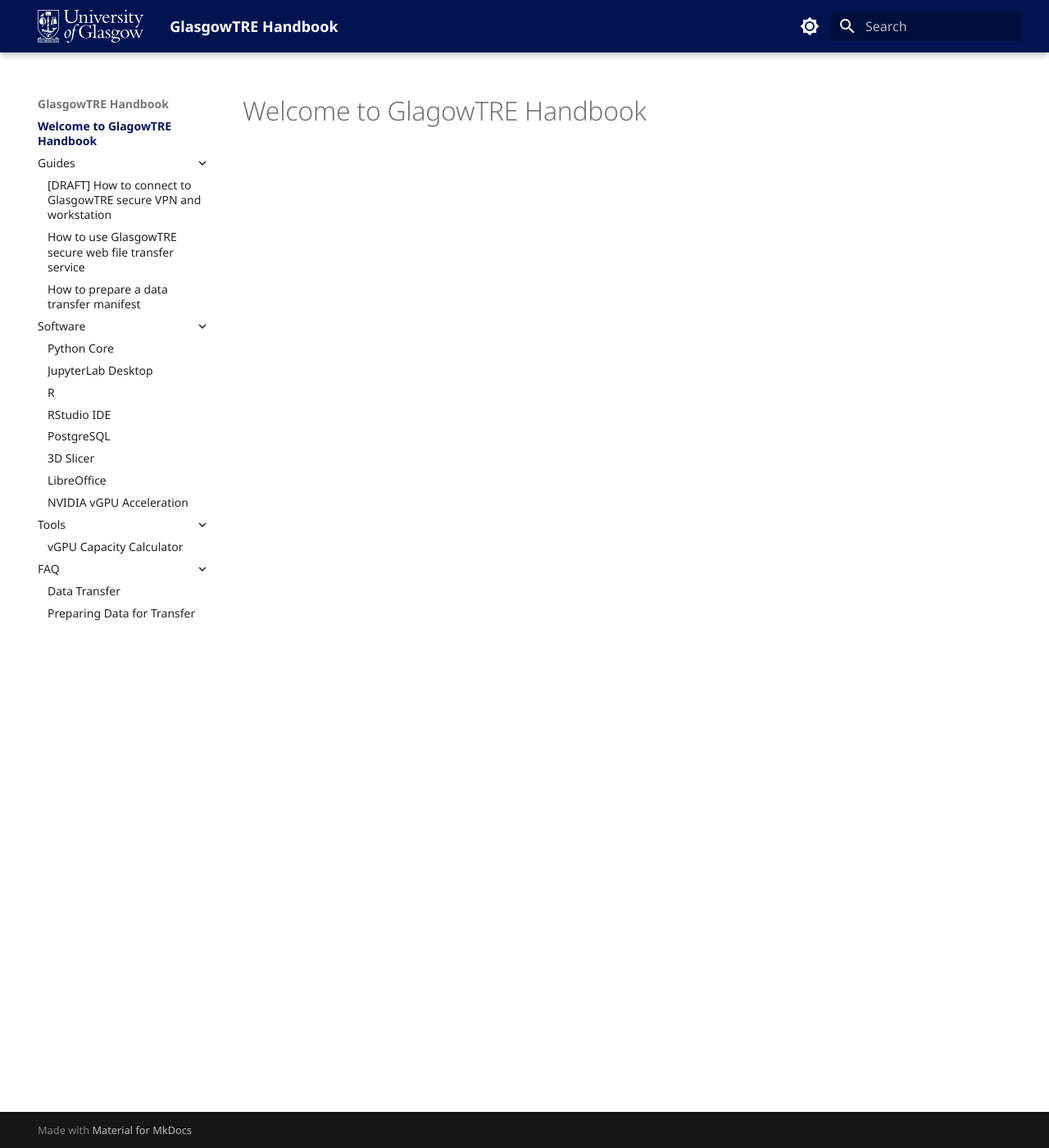
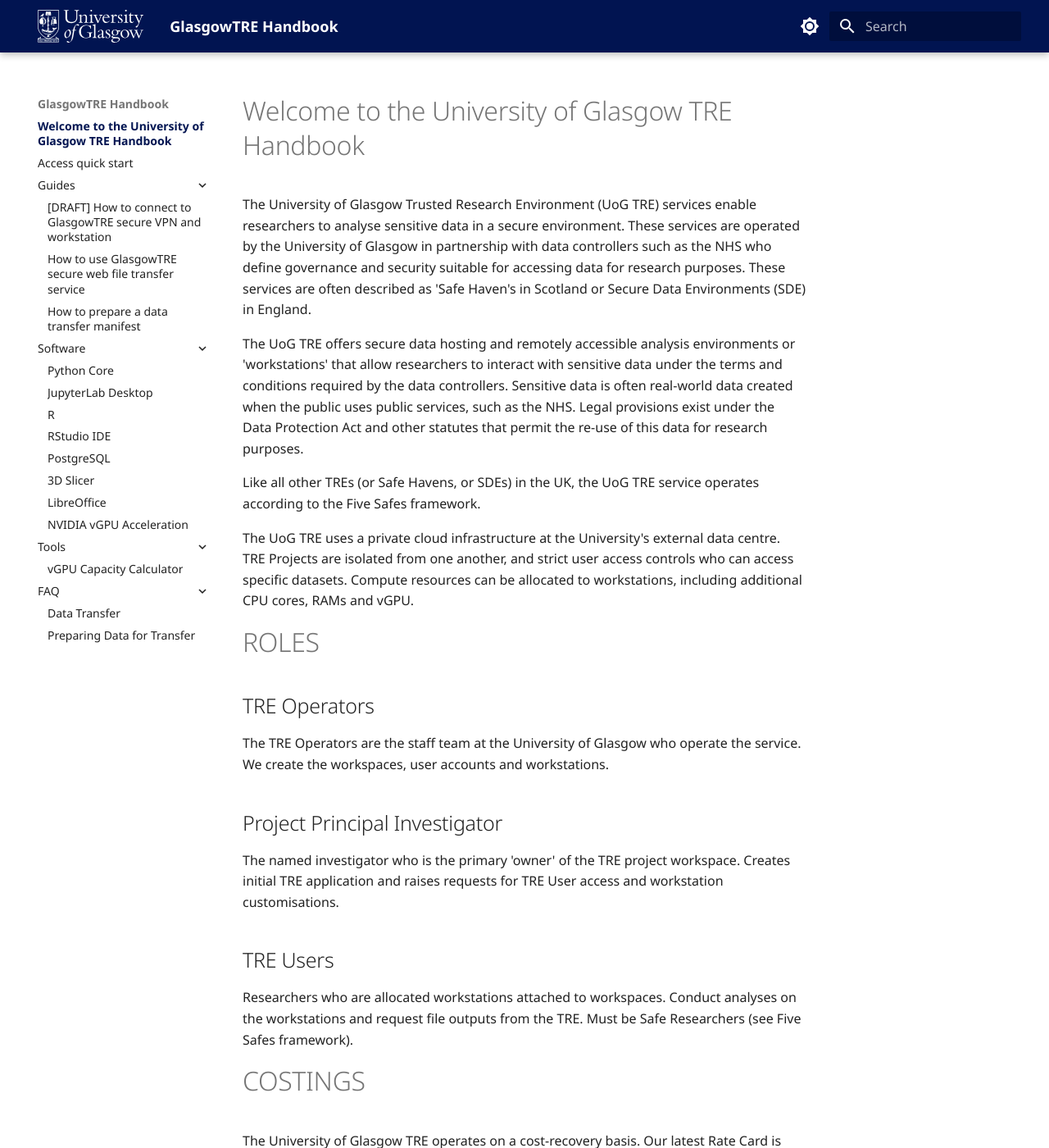
Before and after one commit to glasgowtre/glasgowtre.github.io, an MkDocs documentation site: the page built from docs/index.md, in a window 1280 px wide and 1400 px high. Shown: the whole window at 82% size. Built offline with MkDocs 1.6.1 and Material for MkDocs 9.7.7, drawn with Linux system fonts in a browser that asks for light colours; some of the changed text lies outside the part shown.

Commit message:
docs: update homepage and add access quick start page verbatim

```diff
--- a/docs/index.md
+++ b/docs/index.md
@@ -1 +1,29 @@
-# Welcome to GlagowTRE Handbook
+# Welcome to the University of Glasgow TRE Handbook
+
+The University of Glasgow Trusted Research Environment (UoG TRE) services enable researchers to analyse sensitive data in a secure environment. These services are operated by the University of Glasgow in partnership with data controllers such as the NHS who define governance and security suitable for accessing data for research purposes. These services are often described as 'Safe Haven's in Scotland or Secure Data Environments (SDE) in England.
+
+The UoG TRE offers secure data hosting and remotely accessible analysis environments or 'workstations' that allow researchers to interact with sensitive data under the terms and conditions required by the data controllers. Sensitive data is often real-world data created when the public uses public services, such as the NHS. Legal provisions exist under the Data Protection Act and other statutes that permit the re-use of this data for research purposes.
+
+Like all other TREs (or Safe Havens, or SDEs) in the UK, the UoG TRE service operates according to the Five Safes framework.
+
+The UoG TRE uses a private cloud infrastructure at the University's external data centre. TRE Projects are isolated from one another, and strict user access controls who can access specific datasets. Compute resources can be allocated to workstations, including additional CPU cores, RAMs and vGPU.
+
+# ROLES
+
+## TRE Operators
+
+The TRE Operators are the staff team at the University of Glasgow who operate the service. We create the workspaces, user accounts and workstations.
+
+## Project Principal Investigator
+
+The named investigator who is the primary 'owner' of the TRE project workspace. Creates initial TRE application and raises requests for TRE User access and workstation customisations.
+
+## TRE Users
+
+Researchers who are allocated workstations attached to workspaces. Conduct analyses on the workstations and request file outputs from the TRE. Must be Safe Researchers (see Five Safes framework).
+
+# COSTINGS
+
+The University of Glasgow TRE operates on a cost-recovery basis. Our latest Rate Card is available on request from tre@glasgow.ac.uk
+
+For new projects, please contact tre@glasgow.ac.uk to discuss requirements and to obtain a formal costing for your grant award.
```
Also changed, not shown: docs/access-quick-start.md (added, +23 -0 lines), docs/.pages.
